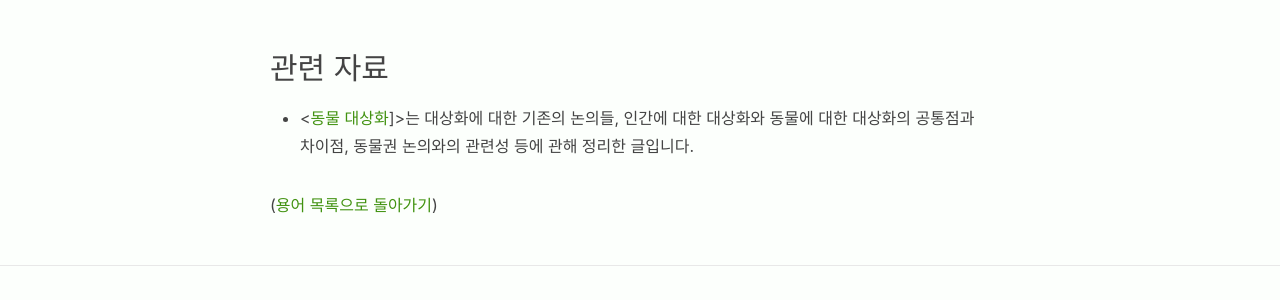
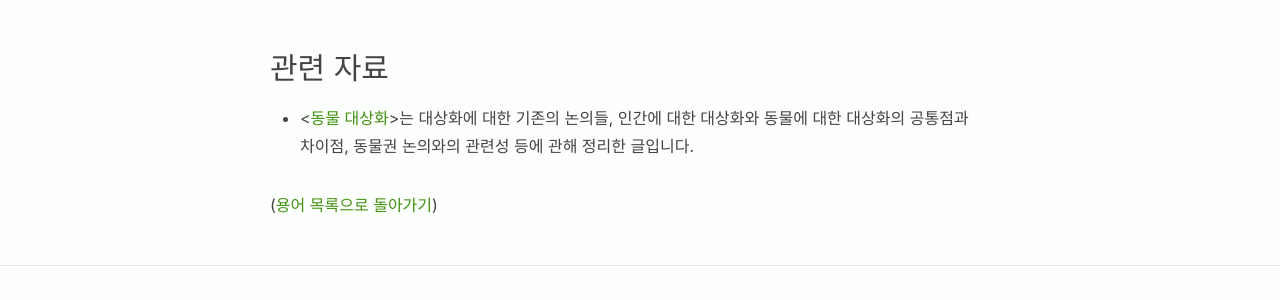
Before and after one commit to veganstudies/veganstudies.github.io, a Jekyll site: the page built from _terms/objectification.md, in a window 1280 px wide. Shown: the part 855-1155 px from the top of the page. Built offline with Jekyll 4.4.1, drawn with Linux system fonts in a browser that asks for light colours.

```diff
--- a/_terms/objectification.md
+++ b/_terms/objectification.md
@@ -16,4 +16,4 @@ title: "대상화objectification"
 
 ## 관련 자료
 
-* \<[동물 대상화](/2019/09/14/animal-objectification.html)]\>는 대상화에 대한 기존의 논의들, 인간에 대한 대상화와 동물에 대한 대상화의 공통점과 차이점, 동물권 논의와의 관련성 등에 관해 정리한 글입니다.
+* \<[동물 대상화](/2019/09/14/animal-objectification.html)\>는 대상화에 대한 기존의 논의들, 인간에 대한 대상화와 동물에 대한 대상화의 공통점과 차이점, 동물권 논의와의 관련성 등에 관해 정리한 글입니다.
```
